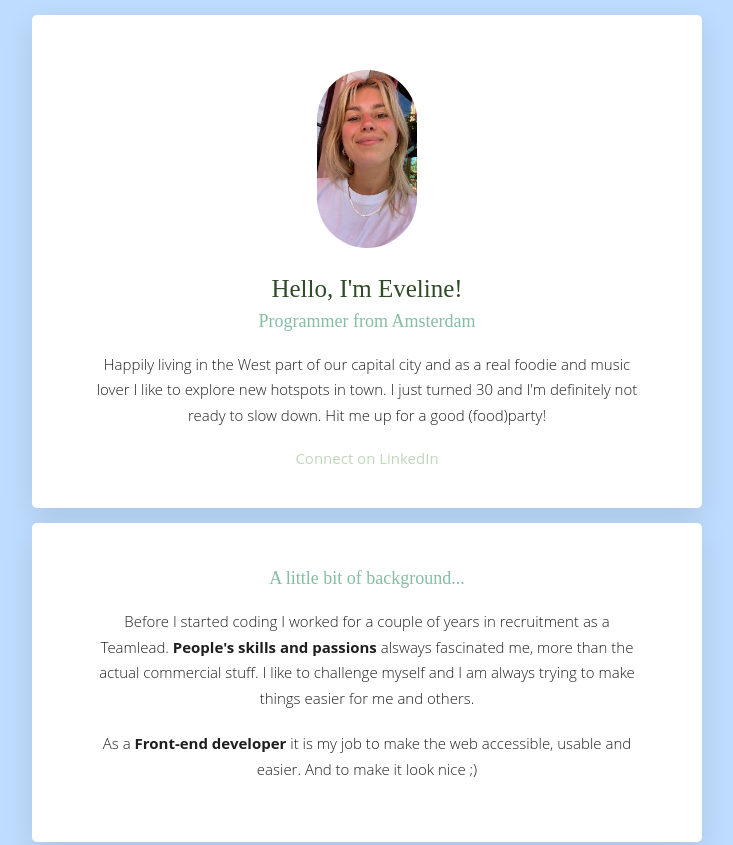
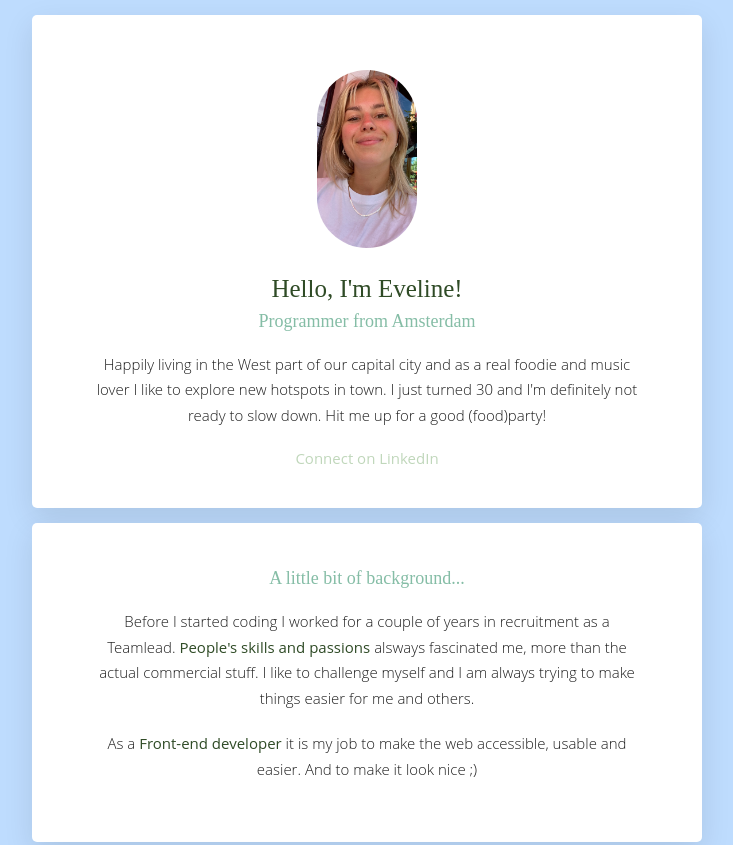
Before and after one commit to EvelineH/profile, a plain HTML site: page index.html in a window 1280 px wide. Shown: the top 845 px of the page, without its empty margins (273-1006 px from the left). Drawn offline with Linux system fonts and the light colour scheme.

Commit message:
make my profile prettier

```diff
--- a/style.css
+++ b/style.css
@@ -86,3 +86,12 @@ a:hover {
   padding-left: 0px;
   padding-right: 80px;
 }
+
+ul::marker {
+  color: #2F4B26;
+}
+
+strong {
+  color: #2F4B26;
+  font-weight: 400;
+  }
```
